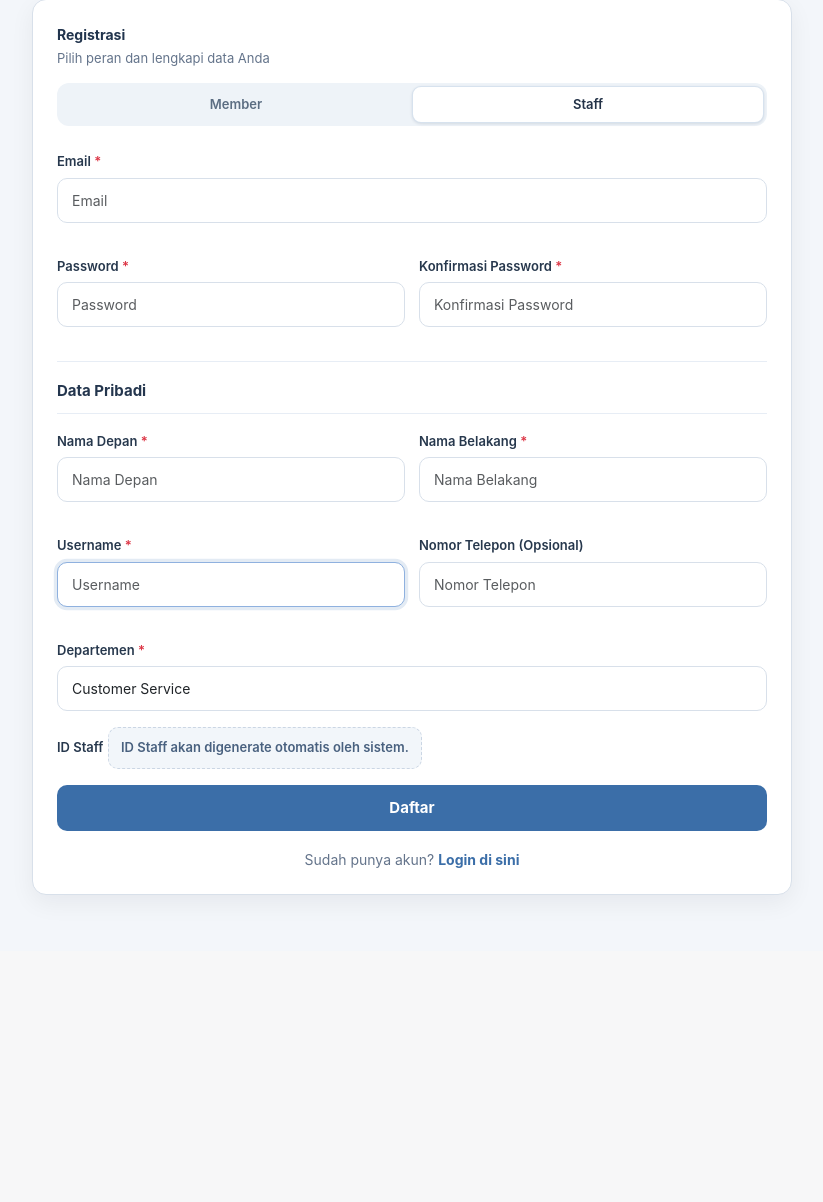
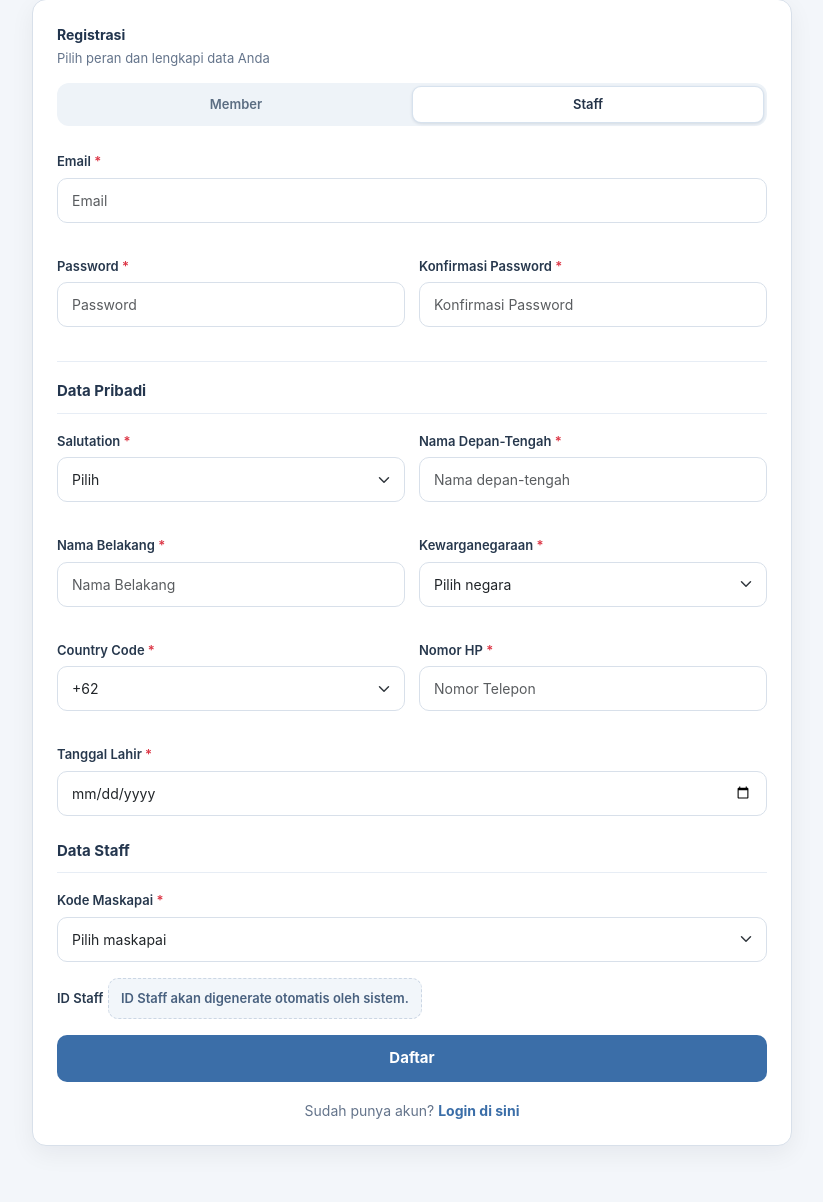
Before and after one commit to el-gasing/derielbewok_TKbasdat, a Django app: page /auth/register/staff/ in a window 1280 px wide. Shown: the part 253-1455 px from the top of the page, without its empty margins (228-1051 px from the left). Before the commit the page ends 1153 px from the top, so only its background shows below. Run offline with Django 5.2, Linux system fonts and the light colour scheme; data comes from the database, SQL or seed files in the repository; both versions use the stored data as it was after the commit.

Commit message:
Perbaikan Register

```diff
--- a/aeromiles/auth_system/forms.py
+++ b/aeromiles/auth_system/forms.py
@@ -1,10 +1,11 @@
 import re
+from datetime import date
 
 from django import forms
 from django.contrib.auth.models import User
 from django.contrib.auth.forms import AuthenticationForm, UserCreationForm
 from django.utils.html import strip_tags
-from .models import ClaimMissingMiles, Member, Staff
+from .models import ClaimMissingMiles, Maskapai, Member, Staff
 
 
 def _sanitize_text(value, max_length=None):
@@ -25,6 +26,82 @@ def _sanitize_text(value, max_length=None):
 def _sanitize_phone(value):
     cleaned = _sanitize_text(value, max_length=20)
     return re.sub(r"[^0-9+()\-\s]", "", cleaned)
+
+
+COUNTRY_CODE_CHOICES = [
+    ('+62', '+62'),
+    ('+60', '+60'),
+    ('+65', '+65'),
+    ('+1', '+1'),
+    ('+44', '+44'),
+]
+
+
+NATIONALITY_CHOICES = [
+    ('Afghanistan', 'Afghanistan'),
+    ('Armenia', 'Armenia'),
+    ('Azerbaijan', 'Azerbaijan'),
+    ('Bahrain', 'Bahrain'),
+    ('Bangladesh', 'Bangladesh'),
+    ('Bhutan', 'Bhutan'),
+    ('Brunei Darussalam', 'Brunei Darussalam'),
+    ('Cambodia', 'Cambodia'),
+    ('China', 'China'),
+    ('Cyprus', 'Cyprus'),
+    ('Georgia', 'Georgia'),
+    ('India', 'India'),
+    ('Indonesia', 'Indonesia'),
+    ('Iran', 'Iran'),
+    ('Iraq', 'Iraq'),
+    ('Israel', 'Israel'),
+    ('Japan', 'Japan'),
+    ('Jordan', 'Jordan'),
+    ('Kazakhstan', 'Kazakhstan'),
+    ('Kuwait', 'Kuwait'),
+    ('Kyrgyzstan', 'Kyrgyzstan'),
+    ('Laos', 'Laos'),
+    ('Lebanon', 'Lebanon'),
+    ('Malaysia', 'Malaysia'),
+    ('Maldives', 'Maldives'),
+    ('Mongolia', 'Mongolia'),
+    ('Myanmar', 'Myanmar'),
+    ('Nepal', 'Nepal'),
+    ('North Korea', 'North Korea'),
+    ('Oman', 'Oman'),
+    ('Pakistan', 'Pakistan'),
+    ('Palestine', 'Palestine'),
+    ('Philippines', 'Philippines'),
+    ('Qatar', 'Qatar'),
+    ('Saudi Arabia', 'Saudi Arabia'),
+    ('Singapore', 'Singapore'),
+    ('South Korea', 'South Korea'),
+    ('Sri Lanka', 'Sri Lanka'),
+    ('Syria', 'Syria'),
+    ('Taiwan', 'Taiwan'),
+    ('Tajikistan', 'Tajikistan'),
+    ('Thailand', 'Thailand'),
+    ('Timor-Leste', 'Timor-Leste'),
+    ('Turkey', 'Turkey'),
+    ('Turkmenistan', 'Turkmenistan'),
+    ('United Arab Emirates', 'United Arab Emirates'),
+    ('Uzbekistan', 'Uzbekistan'),
+    ('Vietnam', 'Vietnam'),
+    ('Yemen', 'Yemen'),
+]
+
+
+def _build_unique_username(email):
+    base = (email or '').split('@')[0]
+    base = re.sub(r'[^a-zA-Z0-9_.-]', '', base).lower() or 'user'
+    username = base[:150]
+    suffix = 1
+
+    while User.objects.filter(username=username).exists():
+        extra = str(suffix)
+        username = f"{base[:max(1, 150 - len(extra))]}{extra}"
+        suffix += 1
+
+    return username
 
 
 class LoginForm(AuthenticationForm):
@@ -51,6 +128,7 @@ class LoginForm(AuthenticationForm):
 
 class MemberRegistrationForm(UserCreationForm):
     """Form untuk registrasi Member"""
+    username = forms.CharField(required=False, widget=forms.HiddenInput())
     email = forms.EmailField(
         required=True,
         widget=forms.EmailInput(attrs={
@@ -58,11 +136,16 @@ class MemberRegistrationForm(UserCreationForm):
             'placeholder': 'Email'
         })
     )
+    salutation = forms.ChoiceField(
+        choices=[('', 'Pilih')] + Member.SALUTATION_CHOICES,
+        widget=forms.Select(attrs={'class': 'form-select'})
+    )
     first_name = forms.CharField(
         max_length=50,
+        label='Nama Depan-Tengah',
         widget=forms.TextInput(attrs={
             'class': 'form-control',
-            'placeholder': 'Nama Depan'
+            'placeholder': 'Nama depan-tengah'
         })
     )
     last_name = forms.CharField(
@@ -72,13 +155,26 @@ class MemberRegistrationForm(UserCreationForm):
             'placeholder': 'Nama Belakang'
         })
     )
+    country_code = forms.ChoiceField(
+        choices=COUNTRY_CODE_CHOICES,
+        initial='+62',
+        widget=forms.Select(attrs={'class': 'form-select'})
+    )
     phone_number = forms.CharField(
         max_length=20,
-        required=False,
+        required=True,
         widget=forms.TextInput(attrs={
             'class': 'form-control',
             'placeholder': 'Nomor Telepon'
         })
+    )
+    birth_date = forms.DateField(
+        input_formats=['%Y-%m-%d'],
+        widget=forms.DateInput(attrs={'class': 'form-control', 'type': 'date'})
+    )
+    nationality = forms.ChoiceField(
+        choices=[('', 'Pilih negara')] + NATIONALITY_CHOICES,
+        widget=forms.Select(attrs={'class': 'form-select'})
     )
 
     class Meta:
@@ -87,12 +183,12 @@ class MemberRegistrationForm(UserCreationForm):
 
     def __init__(self, *args, **kwargs):
         super().__init__(*args, **kwargs)
-        self.fields['username'].widget.attrs.update({'class': 'form-control', 'placeholder': 'Username'})
         self.fields['password1'].widget.attrs.update({'class': 'form-control', 'placeholder': 'Password'})
         self.fields['password2'].widget.attrs.update({'class': 'form-control', 'placeholder': 'Konfirmasi Password'})
 
     def save(self, commit=True):
         user = super().save(commit=False)
+        user.username = self.cleaned_data['username']
         user.email = self.cleaned_data['email']
         user.first_name = self.cleaned_data['first_name']
         user.last_name = self.cleaned_data['last_name']
@@ -103,13 +199,17 @@ class MemberRegistrationForm(UserCreationForm):
             Member.objects.create(
                 user=user,
                 member_id=Member.generate_member_id(),
-                phone_number=self.cleaned_data.get('phone_number', '')
+                salutation=self.cleaned_data['salutation'],
+                country_code=self.cleaned_data['country_code'],
+                phone_number=self.cleaned_data['phone_number'],
+                birth_date=self.cleaned_data['birth_date'],
+                nationality=self.cleaned_data['nationality']
             )
 
         return user
 
     def clean_username(self):
-        return _sanitize_text(self.cleaned_data.get('username'), max_length=150)
+        return _build_unique_username(self.cleaned_data.get('email', ''))
 
     def clean_first_name(self):
         return _sanitize_text(self.cleaned_data.get('first_name'), max_length=50)
@@ -120,9 +220,16 @@ class MemberRegistrationForm(UserCreationForm):
     def clean_phone_number(self):
         return _sanitize_phone(self.cleaned_data.get('phone_number'))
 
+    def clean_birth_date(self):
+        value = self.cleaned_data.get('birth_date')
+        if value and value > date.today():
+            raise forms.ValidationError('Tanggal lahir tidak valid.')
+        return value
+
 
 class StaffRegistrationForm(UserCreationForm):
     """Form untuk registrasi Staff"""
+    username = forms.CharField(required=False, widget=forms.HiddenInput())
     email = forms.EmailField(
         required=True,
         widget=forms.EmailInput(attrs={
@@ -130,11 +237,16 @@ class StaffRegistrationForm(UserCreationForm):
             'placeholder': 'Email'
         })
     )
+    salutation = forms.ChoiceField(
+        choices=[('', 'Pilih')] + Staff.SALUTATION_CHOICES,
+        widget=forms.Select(attrs={'class': 'form-select'})
+    )
     first_name = forms.CharField(
         max_length=50,
+        label='Nama Depan-Tengah',
         widget=forms.TextInput(attrs={
             'class': 'form-control',
-            'placeholder': 'Nama Depan'
+            'placeholder': 'Nama depan-tengah'
         })
     )
     last_name = forms.CharField(
@@ -144,19 +256,30 @@ class StaffRegistrationForm(UserCreationForm):
             'placeholder': 'Nama Belakang'
         })
     )
+    country_code = forms.ChoiceField(
+        choices=COUNTRY_CODE_CHOICES,
+        initial='+62',
+        widget=forms.Select(attrs={'class': 'form-select'})
+    )
     phone_number = forms.CharField(
         max_length=20,
-        required=False,
+        required=True,
         widget=forms.TextInput(attrs={
             'class': 'form-control',
             'placeholder': 'Nomor Telepon'
         })
     )
-    department = forms.ChoiceField(
-        choices=Staff._meta.get_field('department').choices,
-        widget=forms.Select(attrs={
-            'class': 'form-control',
-        })
+    birth_date = forms.DateField(
+        input_formats=['%Y-%m-%d'],
+        widget=forms.DateInput(attrs={'class': 'form-control', 'type': 'date'})
+    )
+    nationality = forms.ChoiceField(
+        choices=[('', 'Pilih negara')] + NATIONALITY_CHOICES,
+        widget=forms.Select(attrs={'class': 'form-select'})
+    )
+    airline_code = forms.ChoiceField(
+        choices=[],
+        widget=forms.Select(attrs={'class': 'form-select'})
     )
 
     class Meta:
@@ -165,12 +288,15 @@ class StaffRegistrationForm(UserCreationForm):
 
     def __init__(self, *args, **kwargs):
         super().__init__(*args, **kwargs)
-        self.fields['username'].widget.attrs.update({'class': 'form-control', 'placeholder': 'Username'})
         self.fields['password1'].widget.attrs.update({'class': 'form-control', 'placeholder': 'Password'})
         self.fields['password2'].widget.attrs.update({'class': 'form-control', 'placeholder': 'Konfirmasi Password'})
+        maskapai_choices = [('', 'Pilih maskapai')]
+        maskapai_choices.extend((m.code, f"{m.code} - {m.name}") for m in Maskapai.objects.filter(is_active=True).order_by('name'))
+        self.fields['airline_code'].choices = maskapai_choices
 
     def save(self, commit=True):
         user = super().save(commit=False)
+        user.username = self.cleaned_data['username']
         user.email = self.cleaned_data['email']
         user.first_name = self.cleaned_data['first_name']
         user.last_name = self.cleaned_data['last_name']
@@ -178,17 +304,23 @@ class StaffRegistrationForm(UserCreationForm):
         if commit:
             user.save()
             # Create associated Staff profile with auto-generated staff_id
+            maskapai = Maskapai.objects.filter(code=self.cleaned_data['airline_code']).first()
             Staff.objects.create(
                 user=user,
                 staff_id=Staff.generate_staff_id(),
-                phone_number=self.cleaned_data.get('phone_number', ''),
-                department=self.cleaned_data['department']
+                salutation=self.cleaned_data['salutation'],
+                country_code=self.cleaned_data['country_code'],
+                phone_number=self.cleaned_data['phone_number'],
+                birth_date=self.cleaned_data['birth_date'],
+                nationality=self.cleaned_data['nationality'],
+                maskapai=maskapai,
+                department='operations'
             )
 
         return user
 
     def clean_username(self):
-        return _sanitize_text(self.cleaned_data.get('username'), max_length=150)
+        return _build_unique_username(self.cleaned_data.get('email', ''))
 
     def clean_first_name(self):
         return _sanitize_text(self.cleaned_data.get('first_name'), max_length=50)
@@ -198,6 +330,20 @@ class StaffRegistrationForm(UserCreationForm):
 
     def clean_phone_number(self):
         return _sanitize_phone(self.cleaned_data.get('phone_number'))
+
+    def clean_birth_date(self):
+        value = self.cleaned_data.get('birth_date')
+        if value and value > date.today():
+            raise forms.ValidationError('Tanggal lahir tidak valid.')
+        return value
+
+    def clean_airline_code(self):
+        code = _sanitize_text(self.cleaned_data.get('airline_code'), max_length=10)
+        if not code:
+            raise forms.ValidationError('Kode maskapai wajib dipilih.')
+        if not Maskapai.objects.filter(code=code, is_active=True).exists():
+            raise forms.ValidationError('Kode maskapai tidak valid.')
+        return code
 
 
 class ClaimMissingMilesForm(forms.ModelForm):
--- a/aeromiles/templates/auth_system/register_staff.html
+++ b/aeromiles/templates/auth_system/register_staff.html
@@ -404,7 +404,14 @@
 
                             <div class="form-row">
                                 <div class="form-group">
-                                    <label for="id_first_name" class="form-label">Nama Depan <span class="text-danger">*</span></label>
+                                    <label for="id_salutation" class="form-label">Salutation <span class="text-danger">*</span></label>
+                                    {{ form.salutation }}
+                                    {% if form.salutation.errors %}
+                                        <div class="error-message">{{ form.salutation.errors.0 }}</div>
+                                    {% endif %}
+                                </div>
+                                <div class="form-group">
+                                    <label for="id_first_name" class="form-label">Nama Depan-Tengah <span class="text-danger">*</span></label>
                                     {{ form.first_name }}
                                     {% if form.first_name.errors %}
                                         <div class="error-message">{{ form.first_name.errors.0 }}</div>
@@ -418,21 +425,43 @@
                                     {% endif %}
                                 </div>
                                 <div class="form-group">
-                                    <label for="id_username" class="form-label">Username <span class="text-danger">*</span></label>
-                                    {{ form.username }}
-                                    {% if form.username.errors %}
-                                        <div class="error-message">{{ form.username.errors.0 }}</div>
+                                    <label for="id_nationality" class="form-label">Kewarganegaraan <span class="text-danger">*</span></label>
+                                    {{ form.nationality }}
+                                    {% if form.nationality.errors %}
+                                        <div class="error-message">{{ form.nationality.errors.0 }}</div>
                                     {% endif %}
                                 </div>
                                 <div class="form-group">
-                                    <label for="id_phone_number" class="form-label">Nomor Telepon (Opsional)</label>
+                                    <label for="id_country_code" class="form-label">Country Code <span class="text-danger">*</span></label>
+                                    {{ form.country_code }}
+                                    {% if form.country_code.errors %}
+                                        <div class="error-message">{{ form.country_code.errors.0 }}</div>
+                                    {% endif %}
+                                </div>
+                                <div class="form-group">
+                                    <label for="id_phone_number" class="form-label">Nomor HP <span class="text-danger">*</span></label>
                                     {{ form.phone_number }}
+                                    {% if form.phone_number.errors %}
+                                        <div class="error-message">{{ form.phone_number.errors.0 }}</div>
+                                    {% endif %}
                                 </div>
                                 <div class="form-group field-full">
-                                    <label for="id_department" class="form-label">Departemen <span class="text-danger">*</span></label>
-                                    {{ form.department }}
-                                    {% if form.department.errors %}
-                                        <div class="error-message">{{ form.department.errors.0 }}</div>
+                                    <label for="id_birth_date" class="form-label">Tanggal Lahir <span class="text-danger">*</span></label>
+                                    {{ form.birth_date }}
+                                    {% if form.birth_date.errors %}
+                                        <div class="error-message">{{ form.birth_date.errors.0 }}</div>
+                                    {% endif %}
+                                </div>
+                            </div>
+
+                            <div class="panel-title">Data Staff</div>
+
+                            <div class="form-row">
+                                <div class="form-group field-full">
+                                    <label for="id_airline_code" class="form-label">Kode Maskapai <span class="text-danger">*</span></label>
+                                    {{ form.airline_code }}
+                                    {% if form.airline_code.errors %}
+                                        <div class="error-message">{{ form.airline_code.errors.0 }}</div>
                                     {% endif %}
                                 </div>
                             </div>
```
Also changed, not shown: aeromiles/auth_system/models.py (+19 -1 lines), aeromiles/templates/auth_system/register_member.html (+30 -6 lines), aeromiles/auth_system/migrations/0002_member_birth_date_member_country_code_and_more.py (added), aeromiles/auth_system/migrations/0003_seed_maskapai_data.py (added), aeromiles/db.sqlite3.
